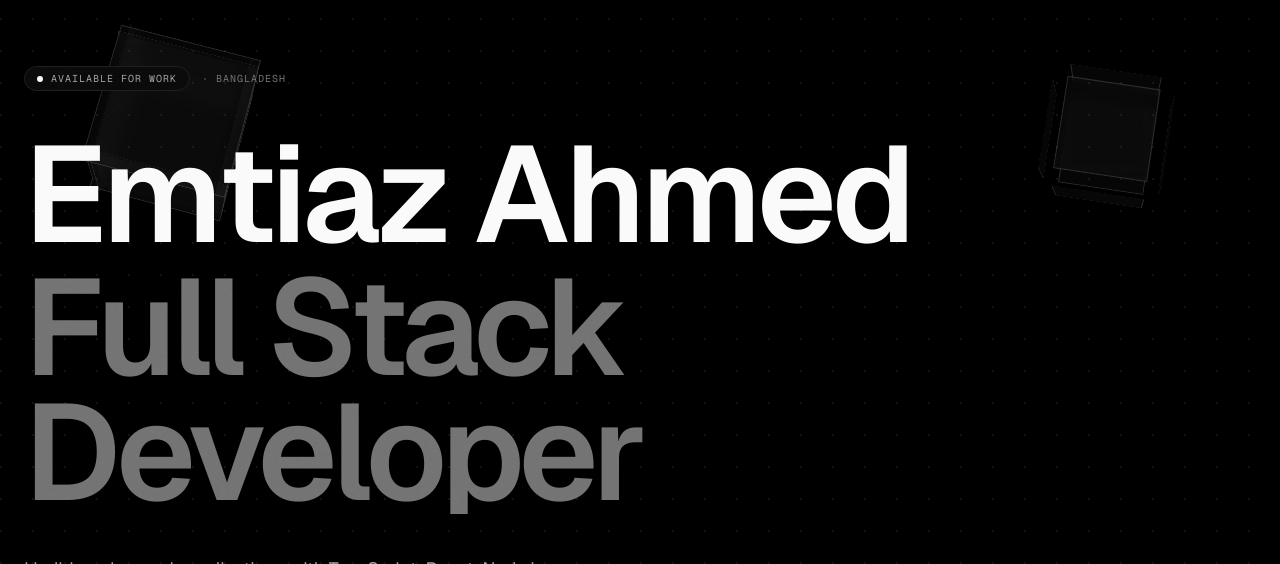
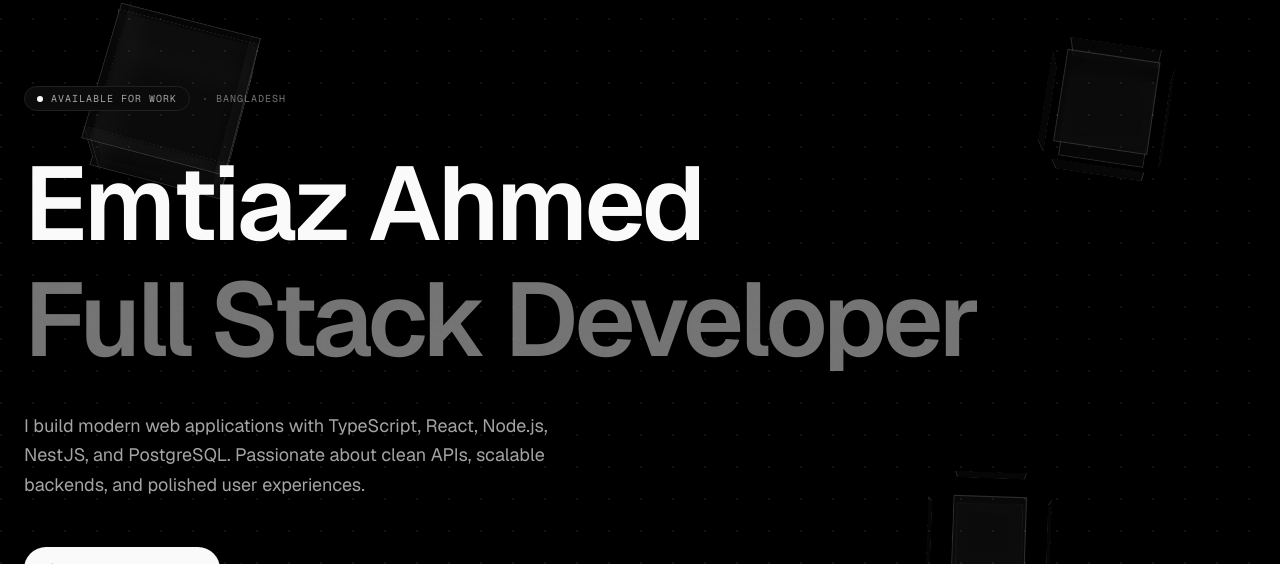
Before and after one commit to Emtiaz-ahmed-13/emtiaz-client, a Next.js app: page / in a window 1280 px wide. Shown: the part 110-674 px from the top of the page. Built offline with nearby package versions, Linux system fonts and the light colour scheme; no server answers.

Commit message:
style(hero): tone down display size (8.5→6.5rem) and add breathing room between lines

```diff
--- a/src/components/hero.tsx
+++ b/src/components/hero.tsx
@@ -121,7 +121,7 @@ export function Hero({ profile, name }: { profile: Profile; name: string }) {
           </span>
         </motion.div>
 
-        <h1 className="text-[14vw] font-semibold leading-[0.92] tracking-[-0.04em] sm:text-[10vw] lg:text-[8.5rem]">
+        <h1 className="text-[12vw] font-semibold leading-[1] tracking-[-0.04em] sm:text-[8vw] lg:text-[6.5rem]">
           <span className="block overflow-hidden">
             {chars.map((c, i) => (
               <span
@@ -133,7 +133,7 @@ export function Hero({ profile, name }: { profile: Profile; name: string }) {
               </span>
             ))}
           </span>
-          <span className="mt-2 block overflow-hidden">
+          <span className="mt-3 block overflow-hidden">
             <motion.span
               initial={{ y: "100%", opacity: 0 }}
               animate={{ y: 0, opacity: 1 }}
```
